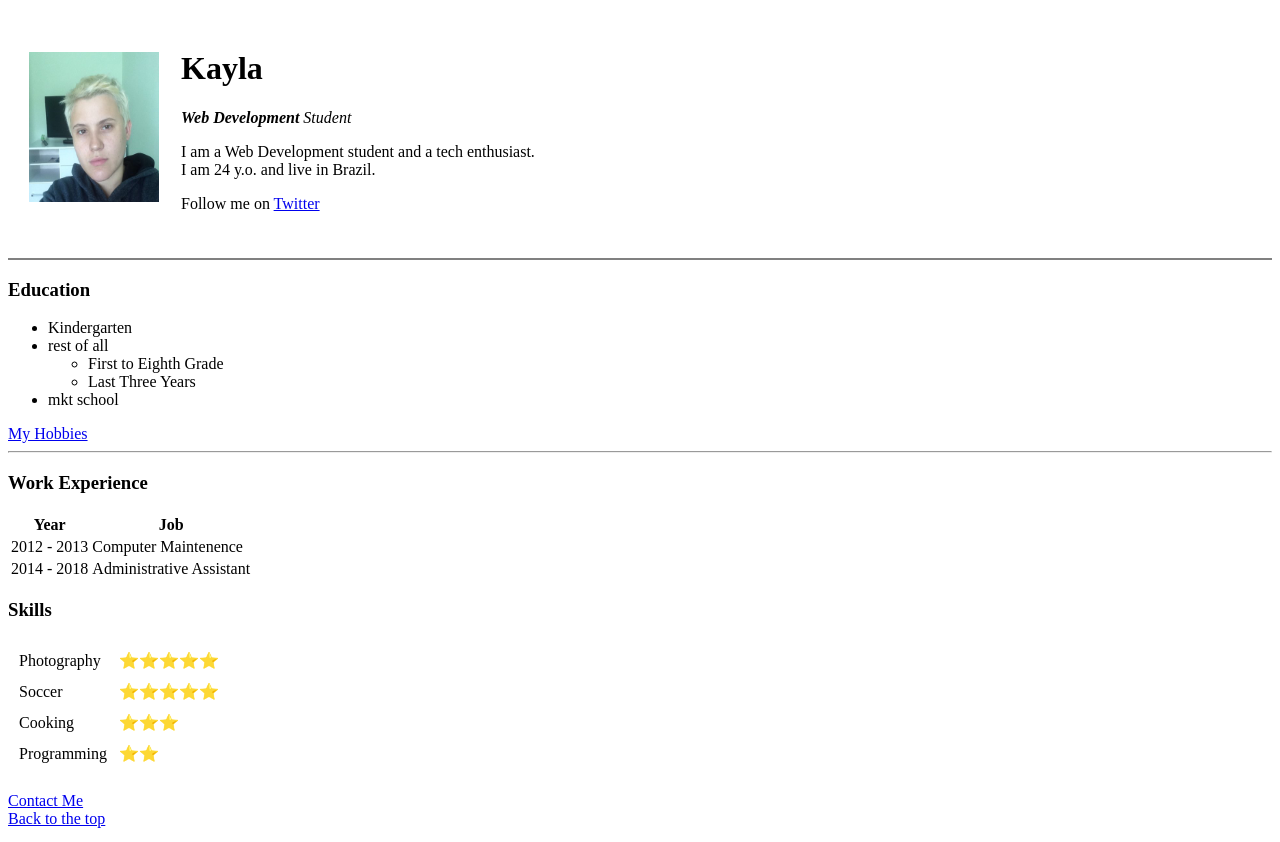
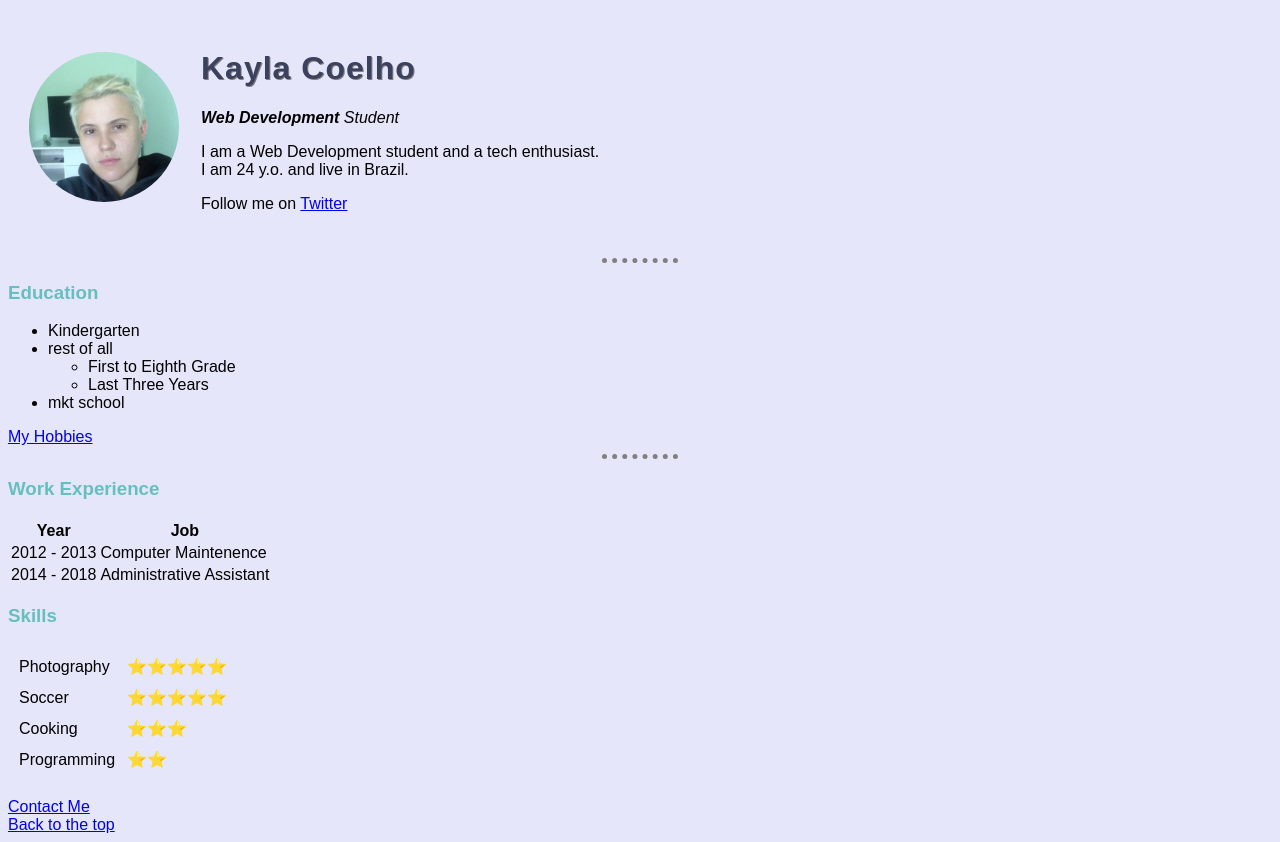
Before and after one commit to Kaylacoelho/cv, a plain HTML site: page index.html in a window 1280 px wide. Drawn offline with Linux system fonts and the light colour scheme; files that its build step writes are made by us from their sources.

Commit message:
Add files via upload

```diff
--- a/index.html
+++ b/index.html
@@ -4,14 +4,18 @@
 <head>
   <meta charset="utf-8">
   <title>Kayla's Personal Site</title>
+  <link rel="stylesheet" href="css/styles.css">
+
 </head>
 
 <body>
+
   <table cellspacing="20">
+
     <tr>
-      <td><img src="kayla.jpg" alt="Kayla Coelho's Profile Picture" height="150px" width="130px"></td>
+      <td><img class="img-circle" src="kayla.jpg" alt="Kayla Coelho's Profile Picture" width="150px" style="border-radius: 50%;"></td>
       <td>
-        <h1>Kayla</h1>
+        <h1>Kayla Coelho</h1>
         <p><em><strong>Web Development</strong> Student</em></p>
         <p>I am a Web Development student and a tech enthusiast. <br />
           I am 24 y.o. and live in Brazil.</p>
@@ -21,7 +25,7 @@
   </table>
 
 
-  <hr size="2" noshade>
+  <hr>
   <h3>Education</h3>
   <ul>
     <li>Kindergarten</li>
--- /dev/null
+++ b/styles.css
@@ -0,0 +1,26 @@
+body {
+  background-color: lavender;
+  font-family: Arial;
+}
+
+hr {
+
+  border-style: none;
+  border-top-style: dotted;
+  border-color: grey;
+  border-width: 5px;
+  width: 6%;
+}
+
+h1 {
+  color: #3c415e;
+  letter-spacing: 1px;
+  text-shadow: 1px 1px grey;
+  font-family: Arial;
+}
+
+h3 {
+
+  color: #66BFBF;
+
+}
```
Also changed, not shown: contact.html (+3 -1 lines), hobbies.html (+3 -1 lines).
